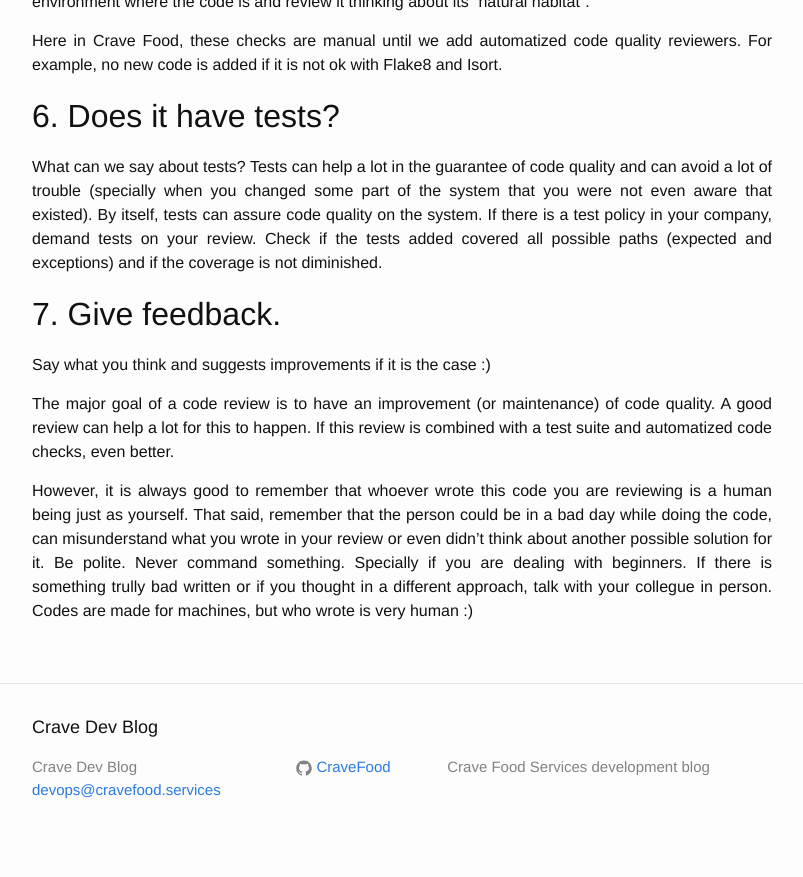
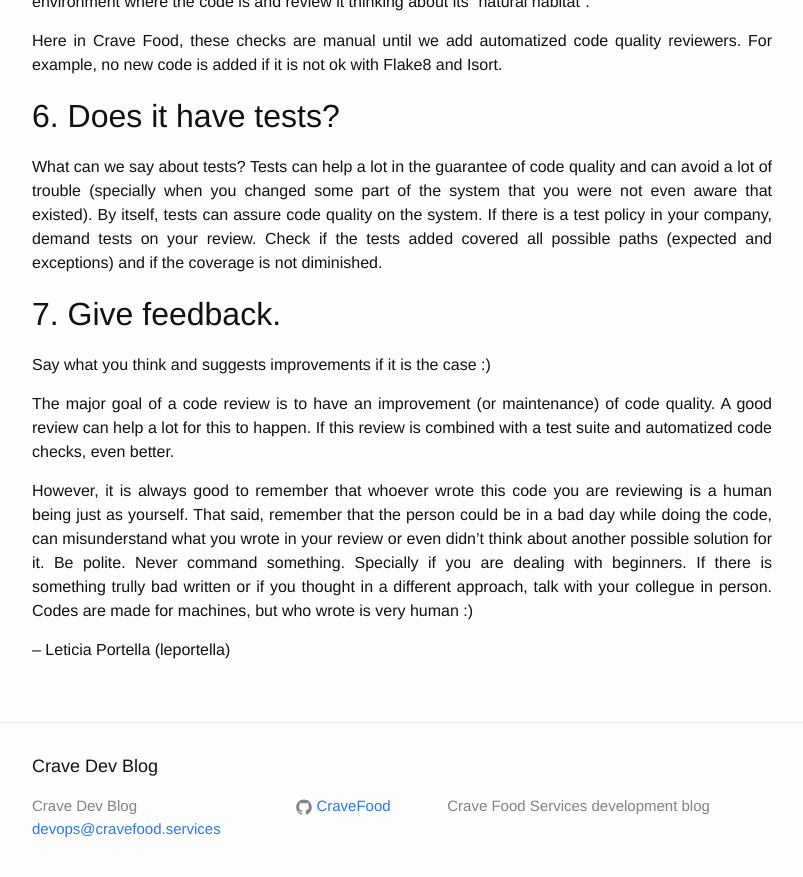
Before and after one commit to CraveFood/crave-dev-blog, a Jekyll site: the page built from _posts/2016-11-03-code-review.md, in a window 1280 px wide and 900 px high, scrolled down 1539 px. Shown: the top 877 px of the window, without its empty margins (238-1041 px from the left). Built offline with Jekyll 4.4.1, drawn with Linux system fonts in a browser that asks for light colours; comment, search, counter and statistics services are not loaded.

Commit message:
Added my name

```diff
--- a/_posts/2016-11-03-code-review.md
+++ b/_posts/2016-11-03-code-review.md
@@ -70,3 +70,6 @@ Say what you think and suggests improvements if it is the case :)
 The major goal of a code review is to have an improvement (or maintenance) of code quality. A good review can help a lot for this to happen. If this review is combined with a test suite and automatized code checks, even better.
 
 However, it is always good to remember that whoever wrote this code you are reviewing is a human being just as yourself. That said, remember that the person could be in a bad day while doing the code, can misunderstand what you wrote in your review or even didn't think about another possible solution for it. Be polite. Never command something. Specially if you are dealing with beginners. If there is something trully bad written or if you thought in a different approach, talk with your collegue in person. Codes are made for machines, but who wrote is very human :)
+
+--
+Leticia Portella (leportella)
```
